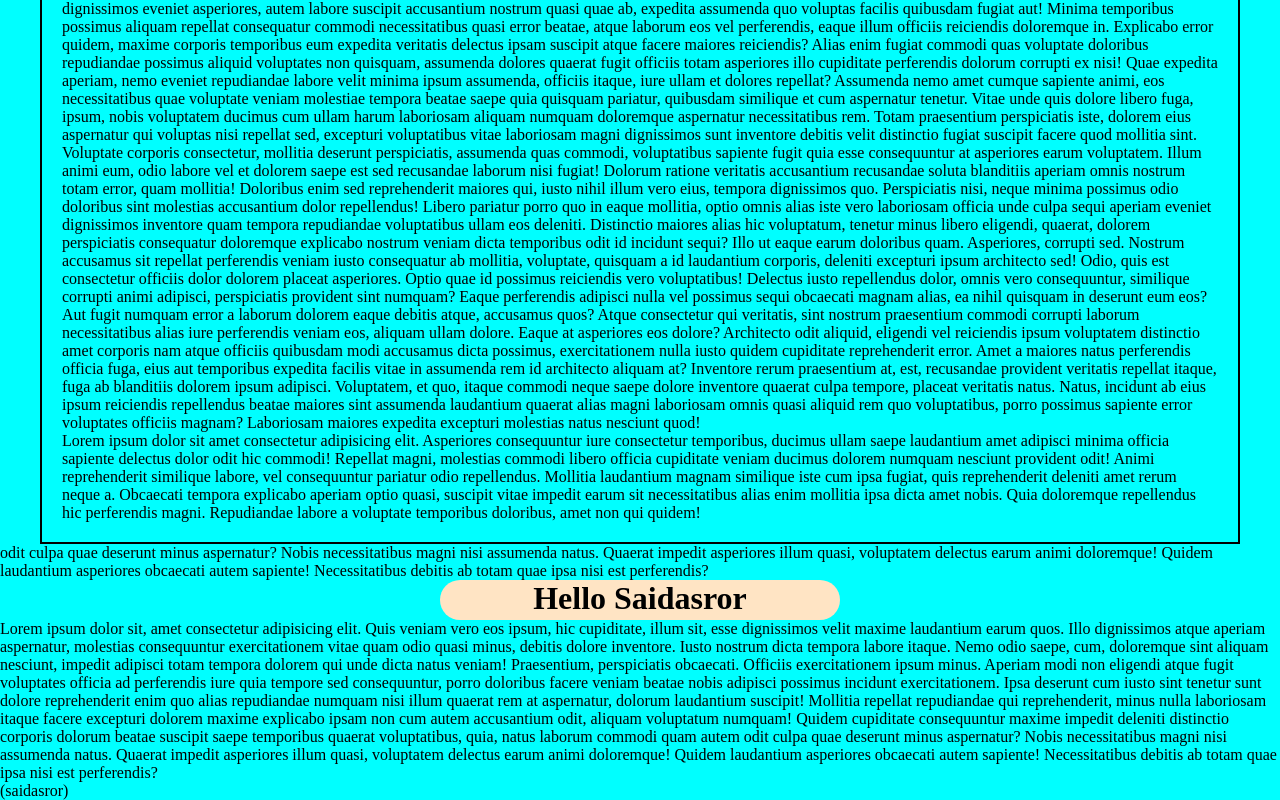
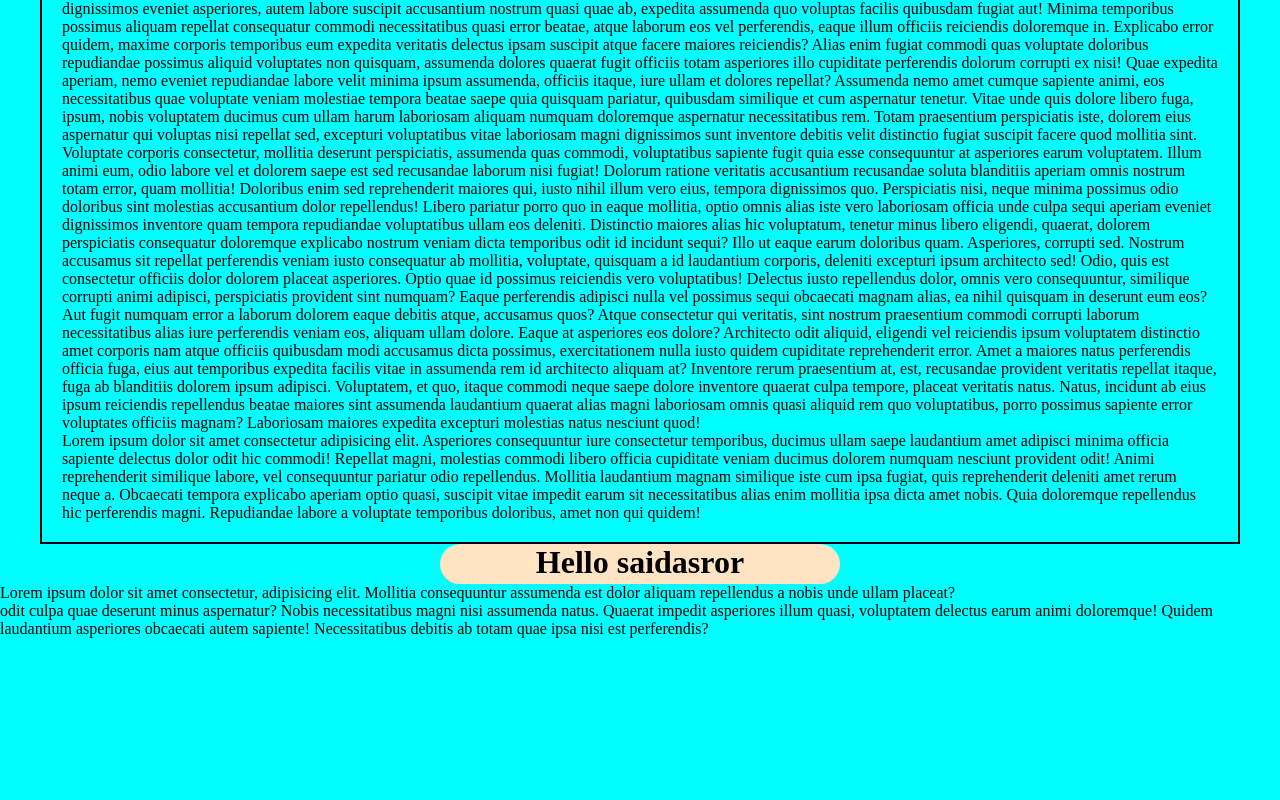
Before and after one commit to toxirjonov529/trnirofka-uchun, a plain HTML site: page index.html in a window 1280 px wide. Shown: the part 620-1420 px from the top of the page. After the commit the page ends 1258 px from the top, so only its background shows below. Drawn offline with Linux system fonts and the light colour scheme.

Commit message:
fix conflict

```diff
--- a/index.html
+++ b/index.html
@@ -28,6 +28,8 @@
 
 
 
+       <h1>Hello saidasror</h1>
+       <p>Lorem ipsum dolor sit amet consectetur, adipisicing elit. Mollitia consequuntur assumenda est dolor aliquam repellendus a nobis unde ullam placeat?</p>
 
 
 
@@ -77,9 +79,5 @@
 
 
         odit culpa quae deserunt minus aspernatur? Nobis necessitatibus magni nisi assumenda natus. Quaerat impedit asperiores illum quasi, voluptatem delectus earum animi doloremque! Quidem laudantium asperiores obcaecati autem sapiente! Necessitatibus debitis ab totam quae ipsa nisi est perferendis?</p>
-         <h1>Hello Saidasror</h1>
-    <p>Lorem ipsum dolor sit, amet consectetur adipisicing elit. Quis veniam vero eos ipsum, hic cupiditate, illum sit, esse dignissimos velit maxime laudantium earum quos. Illo dignissimos atque aperiam aspernatur, molestias consequuntur exercitationem vitae quam odio quasi minus, debitis dolore inventore. Iusto nostrum dicta tempora labore itaque. Nemo odio saepe, cum, doloremque sint aliquam nesciunt, impedit adipisci totam tempora dolorem qui unde dicta natus veniam! Praesentium, perspiciatis obcaecati. Officiis exercitationem ipsum minus. Aperiam modi non eligendi atque fugit voluptates officia ad perferendis iure quia tempore sed consequuntur, porro doloribus facere veniam beatae nobis adipisci possimus incidunt exercitationem. Ipsa deserunt cum iusto sint tenetur sunt dolore reprehenderit enim quo alias repudiandae numquam nisi illum quaerat rem at aspernatur, dolorum laudantium suscipit! Mollitia repellat repudiandae qui reprehenderit, minus nulla laboriosam itaque facere excepturi dolorem maxime explicabo ipsam non cum autem accusantium odit, aliquam voluptatum numquam! Quidem cupiditate consequuntur maxime impedit deleniti distinctio corporis dolorum beatae suscipit saepe temporibus quaerat voluptatibus, quia, natus laborum commodi quam autem
-        odit culpa quae deserunt minus aspernatur? Nobis necessitatibus magni nisi assumenda natus. Quaerat impedit asperiores illum quasi, voluptatem delectus earum animi doloremque! Quidem laudantium asperiores obcaecati autem sapiente! Necessitatibus debitis ab totam quae ipsa nisi est perferendis?</p>
-(saidasror)
 </body>
 </html>
```
